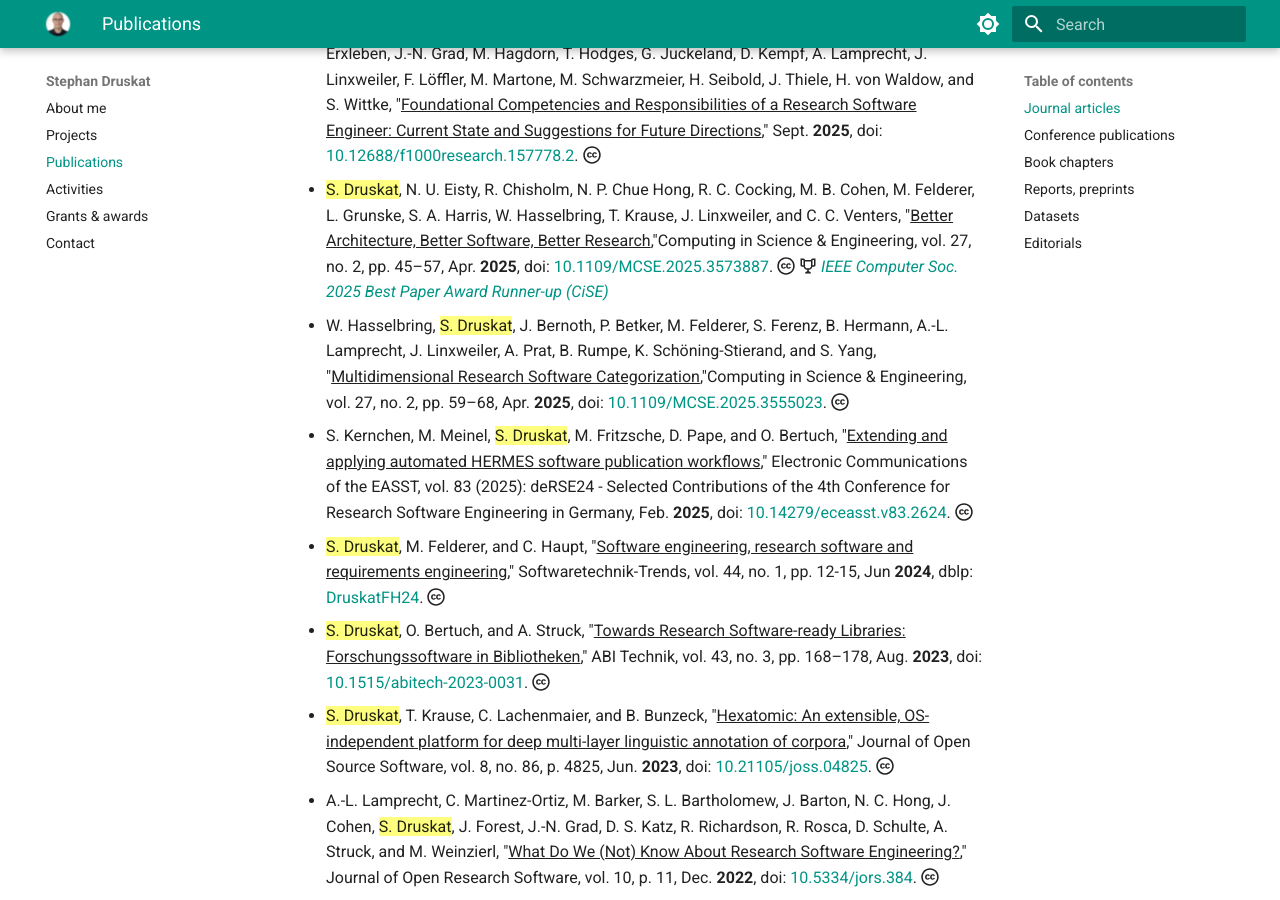
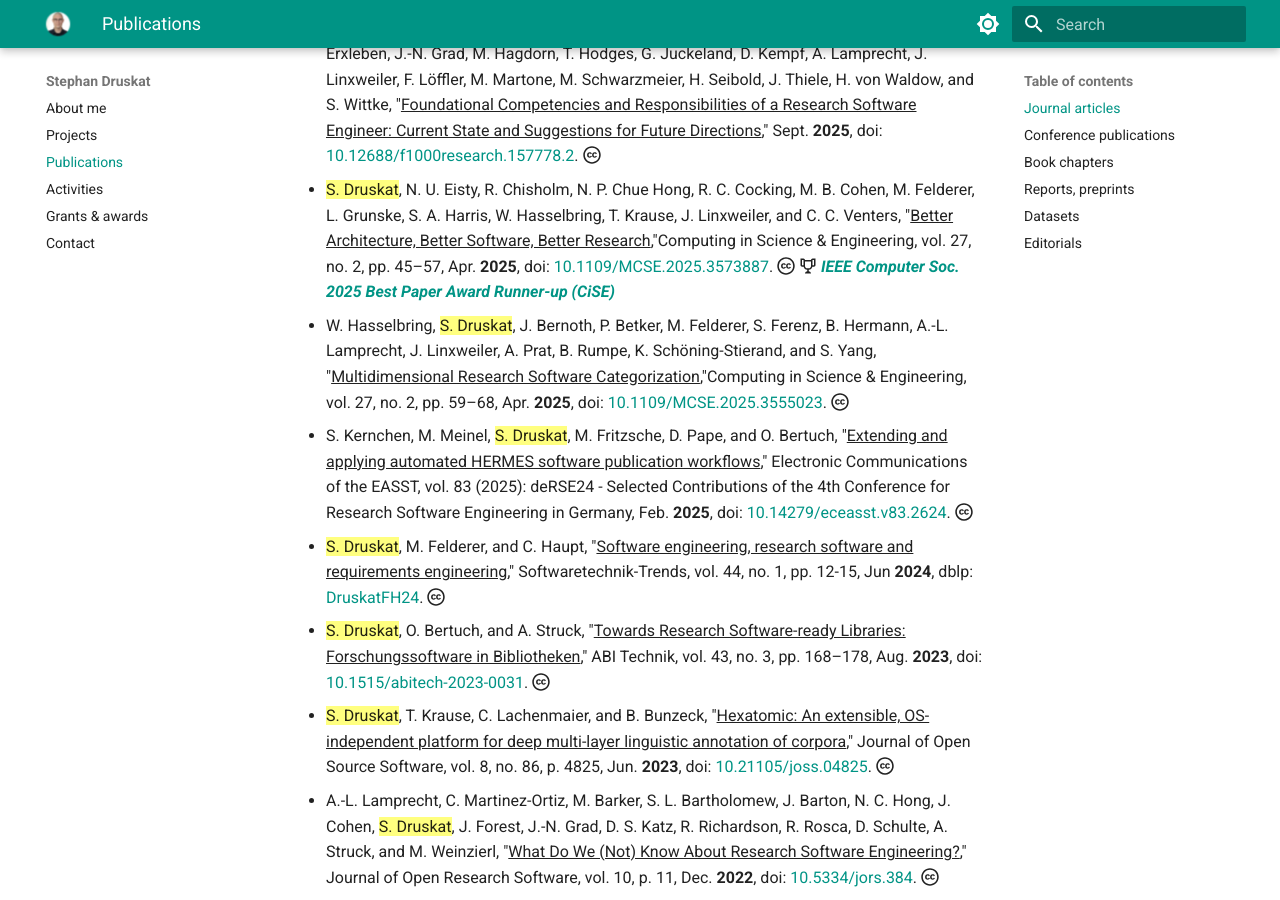
Before and after one commit to sdruskat/sdruskat.github.io, an MkDocs documentation site: the page built from docs/publications.md, in a window 1280 px wide and 900 px high, scrolled down 500 px. Built offline with MkDocs 1.6.1 and Material for MkDocs 9.7.7, drawn with Linux system fonts in a browser that asks for light colours.

Commit message:
Format award note

```diff
--- a/docs/publications.md
+++ b/docs/publications.md
@@ -9,7 +9,8 @@
 
 - E. M. Brown, {==S. Druskat==}, L. Hébert-Dufresne, J. Howison, D. Mietchen, A. Nesbitt, J. F. Pimentel, and B. Veytsman, "^^Biomedical open source software: Crucial packages and hidden heroes^^," PLoS Comput Biol, vol. 22, no. 5, p. e1014260, May 2026, doi: [10.1371/journal.pcbi.1014260](https://doi.org/10.1371/journal.pcbi.1014260). :fontawesome-brands-creative-commons:
 - F. Goth, R. Alves, M. Braun, L. Castro, G. Chourdakis, S. Christ, J. Cohen, {==S. Druskat==}, F. Erxleben, J.-N. Grad, M. Hagdorn, T. Hodges, G. Juckeland, D. Kempf, A. Lamprecht, J. Linxweiler, F. Löffler, M. Martone, M. Schwarzmeier, H. Seibold, J. Thiele, H. von Waldow, and S. Wittke, "^^Foundational Competencies and Responsibilities of a Research Software Engineer: Current State and Suggestions for Future Directions^^," Sept. **2025**, doi: [10.12688/f1000research.157778.2](https://doi.org/10.12688/f1000research.157778.2). :fontawesome-brands-creative-commons:
-- {==S. Druskat==}, N. U. Eisty, R. Chisholm, N. P. Chue Hong, R. C. Cocking, M. B. Cohen, M. Felderer, L. Grunske, S. A. Harris, W. Hasselbring, T. Krause, J. Linxweiler, and C. C. Venters, "^^Better Architecture, Better Software, Better Research^^,"Computing in Science & Engineering, vol. 27, no. 2, pp. 45–57, Apr. **2025**, doi: [10.1109/MCSE.2025.3573887](https://doi.org/10.1109/MCSE.2025.3573887). :fontawesome-brands-creative-commons: :material-trophy-outline: [*IEEE Computer Soc. 2025 Best Paper Award Runner-up (CiSE)*](https://www.computer.org/publications/2025-best-paper-award-winners)
+- {==S. Druskat==}, N. U. Eisty, R. Chisholm, N. P. Chue Hong, R. C. Cocking, M. B. Cohen, M. Felderer, L. Grunske, S. A. Harris, W. Hasselbring, T. Krause, J. Linxweiler, and C. C. Venters, "^^Better Architecture, Better Software, Better Research^^,"Computing in Science & Engineering, vol. 27, no. 2, pp. 45–57, Apr. **2025**, doi: [10.1109/MCSE.2025.3573887](https://doi.org/10.1109/MCSE.2025.3573887). :fontawesome-brands-creative-commons:
+**:material-trophy-outline:** [***IEEE Computer Soc. 2025 Best Paper Award Runner-up (CiSE)***](https://www.computer.org/publications/2025-best-paper-award-winners)
 - W. Hasselbring, {==S. Druskat==}, J. Bernoth, P. Betker, M. Felderer, S. Ferenz, B. Hermann, A.-L. Lamprecht, J. Linxweiler, A. Prat, B. Rumpe, K. Schöning-Stierand, and S. Yang, "^^Multidimensional Research Software Categorization^^,"Computing in Science & Engineering, vol. 27, no. 2, pp. 59–68, Apr. **2025**, doi: [10.1109/MCSE.2025.3555023](https://doi.org/10.1109/MCSE.2025.3555023). :fontawesome-brands-creative-commons:
 - S. Kernchen, M. Meinel, {==S. Druskat==}, M. Fritzsche, D. Pape, and O. Bertuch, "^^Extending and applying automated HERMES software publication workflows^^,"  Electronic Communications of the EASST, vol. 83 (2025): deRSE24 - Selected Contributions of the 4th Conference for Research Software Engineering in Germany, Feb. **2025**, doi: [10.14279/eceasst.v83.2624](https://doi.org/10.14279/eceasst.v83.2624). :fontawesome-brands-creative-commons:
 - {==S. Druskat==}, M. Felderer, and C. Haupt, "^^Software engineering, research software and requirements engineering^^," Softwaretechnik-Trends, vol. 44, no. 1, pp. 12-15, Jun **2024**, dblp: [DruskatFH24](https://fb-swt.gi.de/fileadmin/FB/SWT/Softwaretechnik-Trends/Verzeichnis/Band_44_Heft_1/Softwaretechnik_Trends___Research_Software_Requirements_Engineering_margins.pdf). :fontawesome-brands-creative-commons:
```
